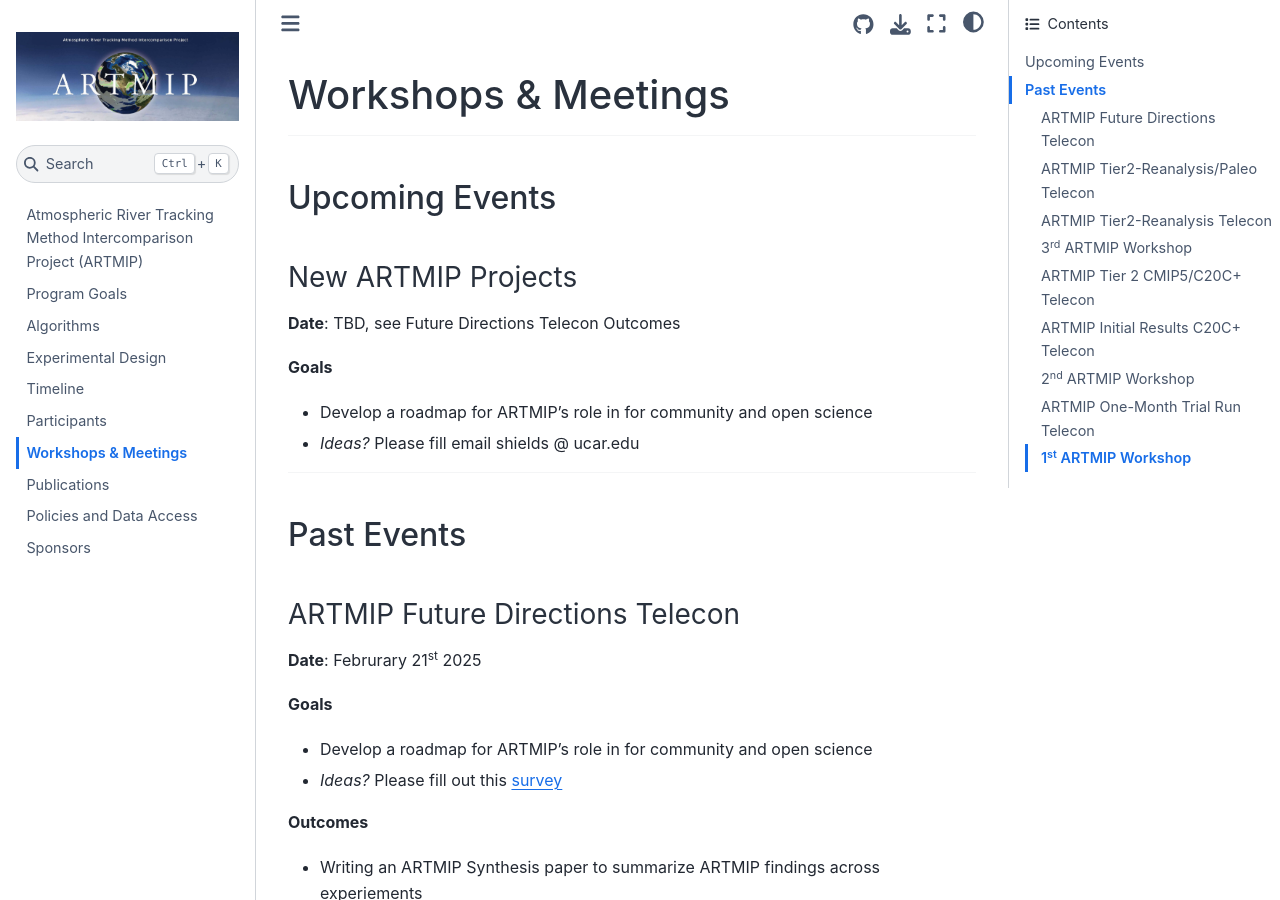
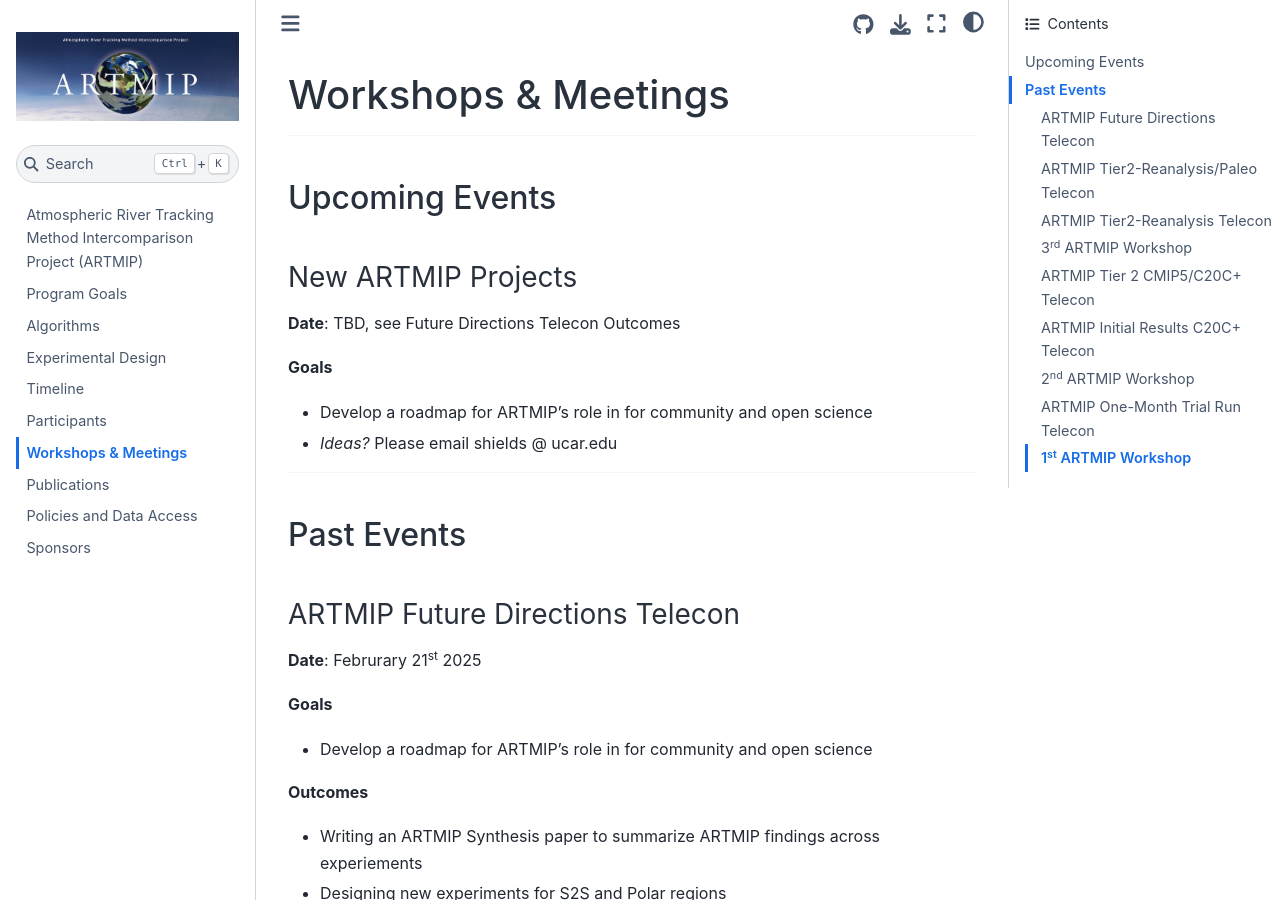
Before and after one commit to NCAR/ARTMIP, a Jupyter Book: the page built from book/workshops-meetings.md, in a window 1280 px wide and 900 px high. Built offline with Jupyter Book 1.0.4 settings and Sphinx 7.4.7 and the Sphinx Book theme 1.1.4, drawn with Linux system fonts in a browser that asks for light colours.

Commit message:
Revise contact details and remove survey reference
Updated contact information and removed survey link.

```diff
--- a/book/workshops-meetings.md
+++ b/book/workshops-meetings.md
@@ -8,7 +8,7 @@
 
 **Goals**
 * Develop a roadmap for ARTMIP's role in for community and open science
-* <i>Ideas?</i> Please fill email shields @ ucar.edu
+* <i>Ideas?</i> Please email shields @ ucar.edu
 
 ---
 ## Past Events
@@ -18,7 +18,6 @@
 
 **Goals**
 * Develop a roadmap for ARTMIP's role in for community and open science
-* <i>Ideas?</i> Please fill out this [survey](https://forms.gle/Fai2qPAyiaxYxvSX9)
 
 **Outcomes**
 * Writing an ARTMIP Synthesis paper to summarize ARTMIP findings across experiements
```
